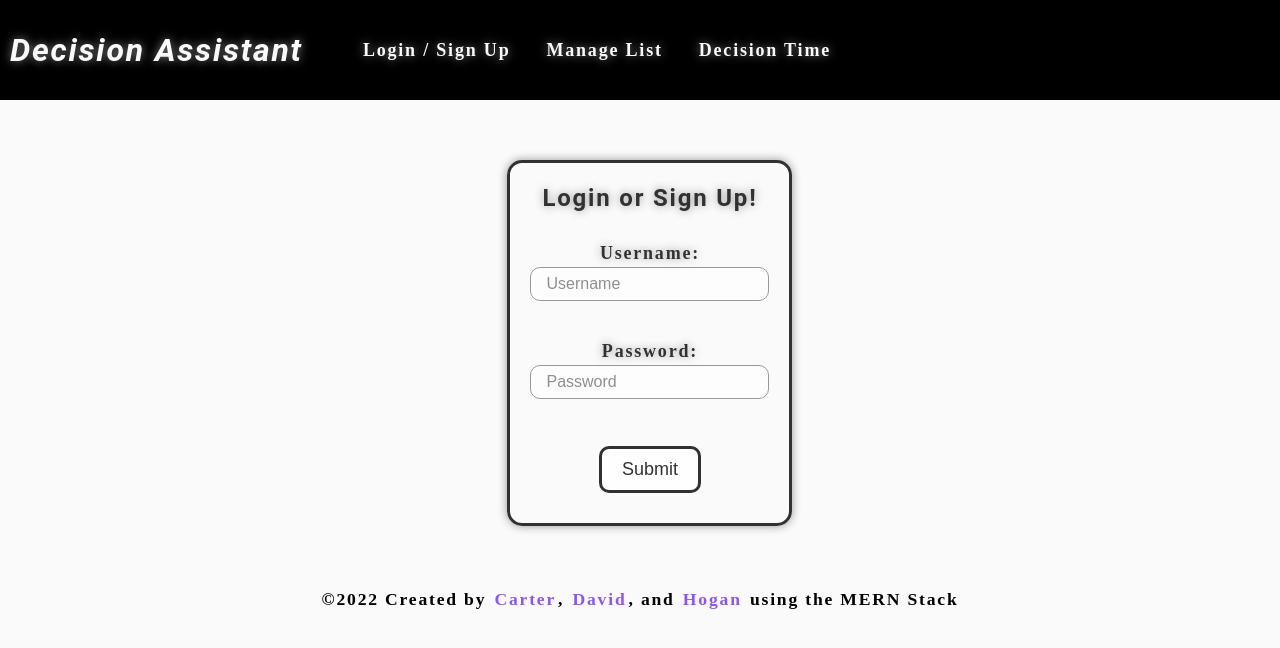
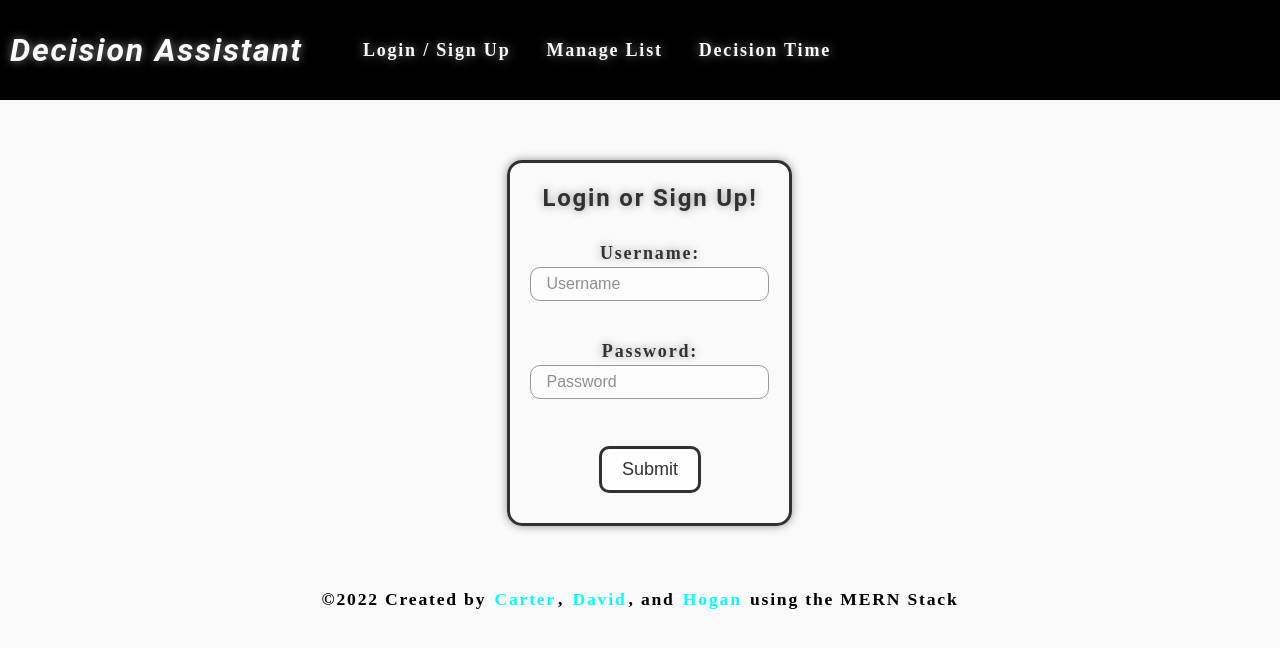
Before and after one commit to carterwsheppard/decision-assistant, a React (Create React App) app in the folder client/: page / in a window 1280 px wide. Shown: the top 648 px of the page. Built offline with nearby package versions, Linux system fonts and the light colour scheme.

Commit message:
Updated color's to match Carter's logo

```diff
--- a/client/src/index.css
+++ b/client/src/index.css
@@ -6,7 +6,7 @@ body {
   -webkit-font-smoothing: antialiased;
   -moz-osx-font-smoothing: grayscale;
 }
-
+/*  #00FFFF  */
 code {
   font-family: source-code-pro, Menlo, Monaco, Consolas, 'Courier New',
     monospace;
@@ -19,8 +19,8 @@ main {
 
 }
 :root {
-  --primary: #8c54ff;
-  --secondary: #F3A847;
+  --primary: #00FFFF;
+  --secondary: #FF0000;
   --tertiary: #B12704;
   --light: #fafafa;
   --dark: #000000;
@@ -103,7 +103,7 @@ a {
 }
 
 a:hover {
-  text-decoration: underline #8c54ff;
+  text-decoration: underline var(--primary);
 }
 
 header {
```
